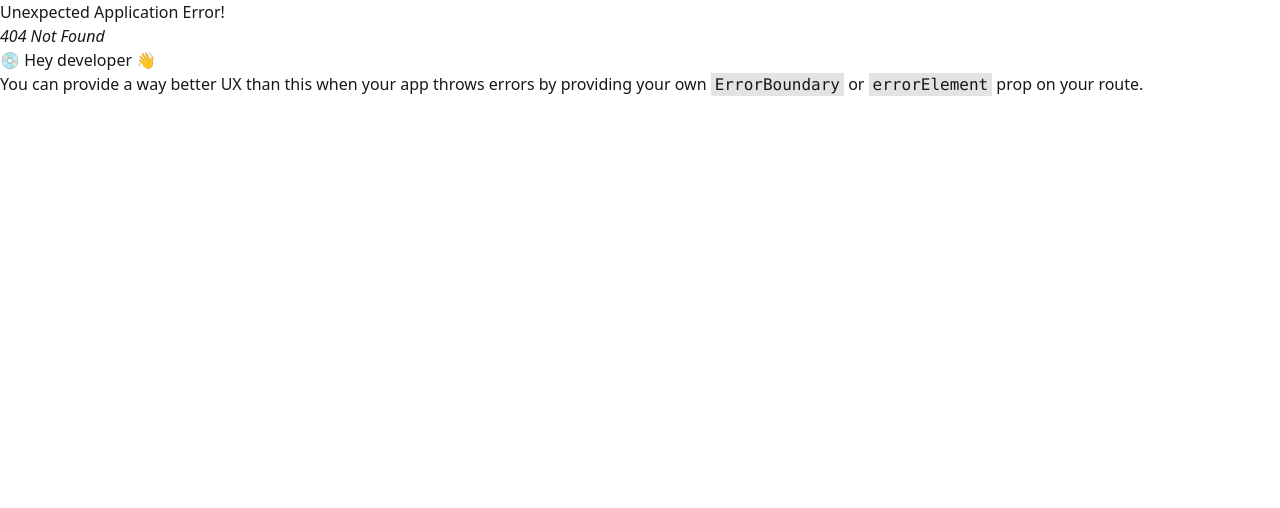
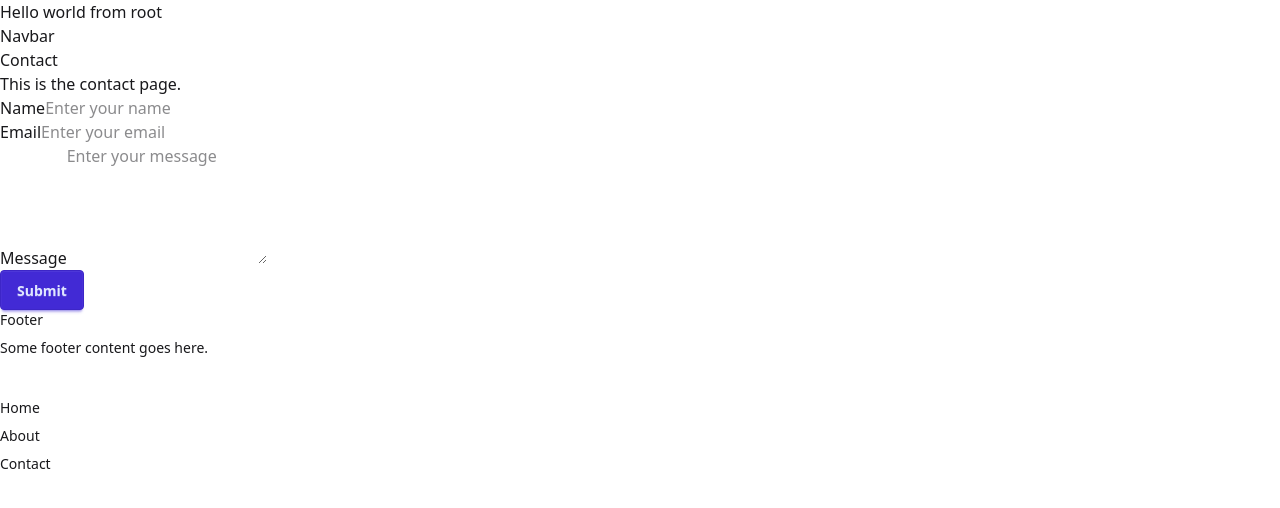
Before and after one commit to salauddin85/React-Explore, a React (Vite) app in the folder Boighor/: page /contact in a window 1280 px wide. Before the commit this address had no page. Shown: the top 508 px of the page. Built offline with nearby package versions, Linux system fonts and the light colour scheme.

Commit message:
added basic lik about contact error  component

```diff
--- /dev/null
+++ b/Boighor/src/components/About/About.jsx
@@ -0,0 +1,16 @@
+import React from 'react';
+
+const About = () => {
+    return (
+        <div>
+            <h1>About</h1>
+            <p>This is the about page.</p>
+            <img src="https://via.placeholder.com/150" alt="Placeholder" />
+            <p>Here you can find more information about us.</p>
+            <button className="btn btn-primary">Primary</button>
+
+        </div>
+    );
+};
+
+export default About;
--- /dev/null
+++ b/Boighor/src/components/Contact/Contact.jsx
@@ -0,0 +1,28 @@
+import React from 'react';
+
+const Contact = () => {
+    return (
+        <div>
+            <h1>Contact</h1>
+            <p>This is the contact page.</p>
+            <form>
+                <div className="form-group">
+                    <label htmlFor="name">Name</label>
+                    <input type="text" className="form-control" id="name" placeholder="Enter your name" />
+                </div>
+                <div className="form-group">
+                    <label htmlFor="email">Email</label>
+                    <input type="email" className="form-control" id="email" placeholder="Enter your email" />
+                </div>
+                <div className="form-group">
+                    <label htmlFor="message">Message</label>
+                    <textarea className="form-control" id="message" rows="5" placeholder="Enter your message"></textarea>
+                </div>
+                <button type="submit" className="btn btn-primary">Submit</button>
+            </form>
+
+        </div>
+    );
+};
+
+export default Contact;
```
Also changed, not shown: Boighor/src/main.jsx (+13 -0 lines).
